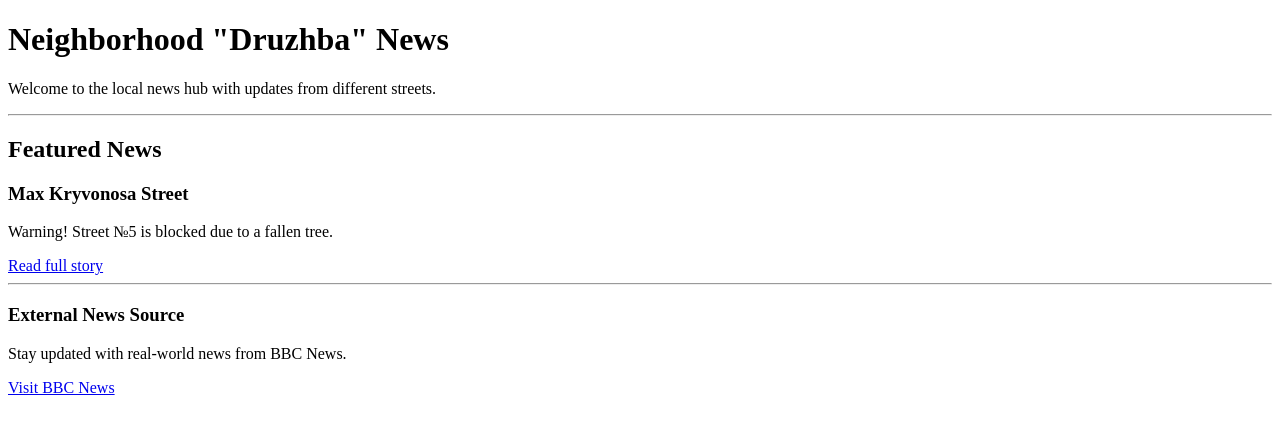
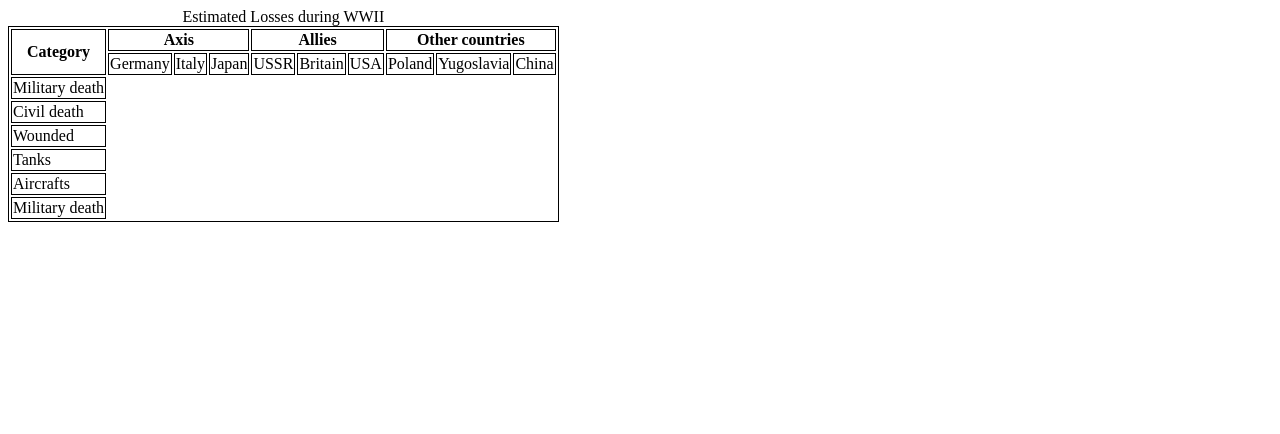
Before and after one commit to egorgricov471-oss/Ehor471.github.io, a plain HTML site: page index.html in a window 1280 px wide. Drawn offline with Linux system fonts and the light colour scheme.

Commit message:
Add files via upload

```diff
--- a/index.html
+++ b/index.html
@@ -1,26 +1,56 @@
 <!DOCTYPE html>
-<html lang="en-us">
+<html>
+
 <head>
-    <title>Neighborhood News Hub</title>
+  <title>History/XX century/WWII</title>
+    <style>
+      table, tr, td, th {
+          border: 1px solid black
+      }
+    </style>
 </head>
+
 <body>
+<table>
+    <caption> Estimated Losses during WWII</caption>
 
-    <h1>Neighborhood "Druzhba" News</h1>
-    <p>Welcome to the local news hub with updates from different streets.</p>
-
-    <hr>
-
-    <h2>Featured News</h2>
-
-    <h3>Max Kryvonosa Street</h3>
-    <p>Warning! Street №5 is blocked due to a fallen tree.</p>
-    <a href="article.html">Read full story</a>
-
-    <hr>
-
-    <h3>External News Source</h3>
-    <p>Stay updated with real-world news from BBC News.</p>
-    <a href="https://www.bbc.com/news" target="_blank">Visit BBC News</a>
-
+    <thead>
+        <tr>
+            <th rowspan="2" >Category</th>
+            <th colspan="3">Axis</th>
+            <th colspan="3">Allies</th>
+            <th colspan="3">Other countries</th>
+        </tr>
+        <tr>
+            <td>Germany</td>
+            <td>Italy</td>
+            <td>Japan</td>
+            <td>USSR</td>
+            <td>Britain</td>
+            <td>USA</td>
+            <td>Poland</td>
+            <td>Yugoslavia</td>
+            <td>China</td>
+        </tr>
+        <tr>
+            <td>Military death</td>
+        </tr>
+        <tr>
+            <td>Civil death</td>
+        </tr>
+        <tr>
+            <td>Wounded</td>
+        </tr>
+        <tr>
+            <td>Tanks</td>
+        </tr>
+        <tr>
+            <td>Aircrafts</td>
+        </tr>
+        <tr>
+            <td>Military death</td>
+        </tr>
+    </thead>
+</table
 </body>
 </html>
```
